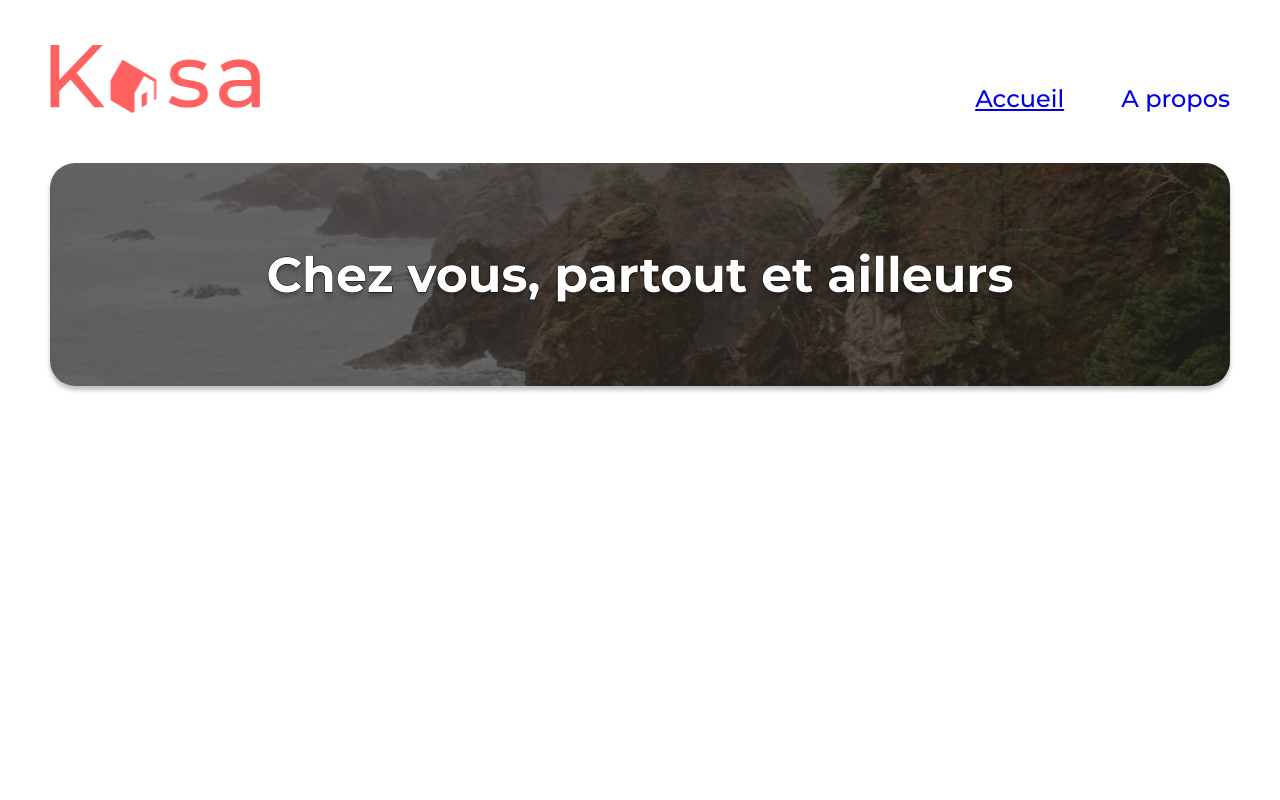
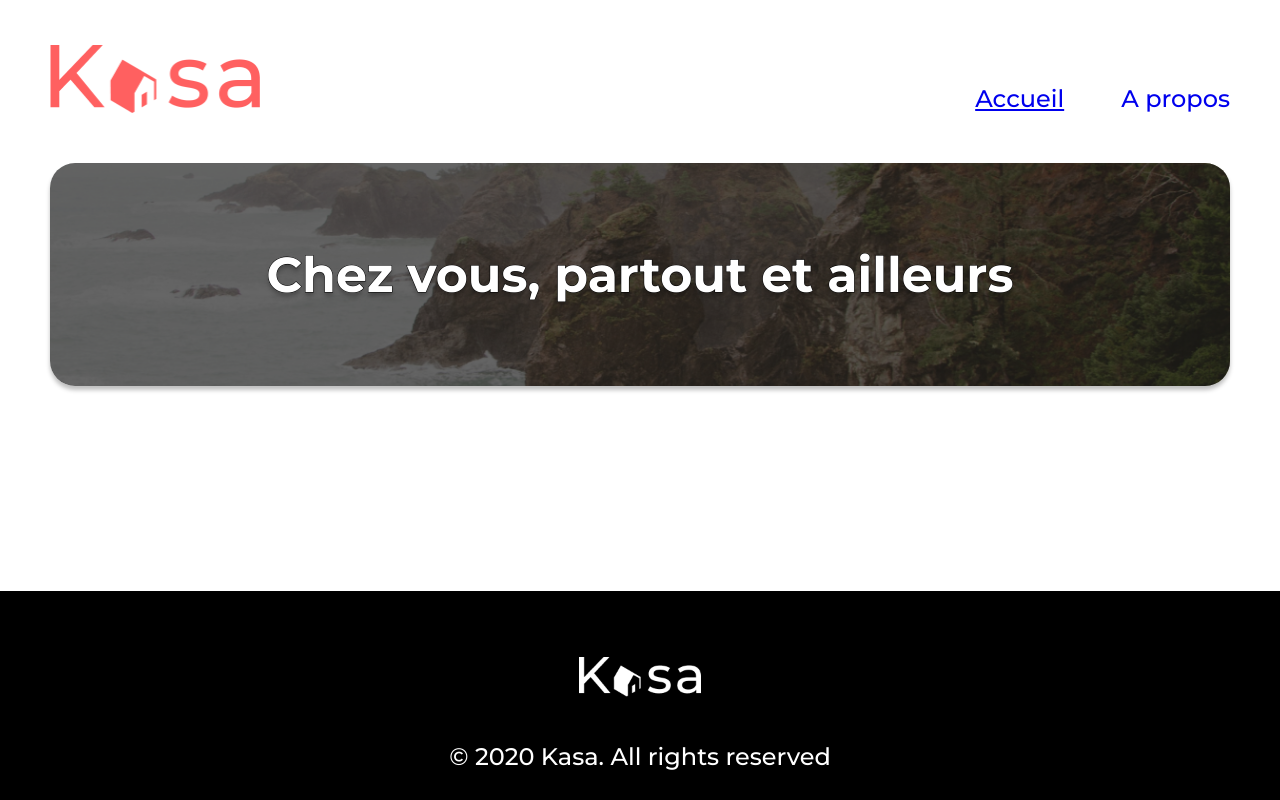
Before and after one commit to zafle/kasa, a React (Create React App) app: page / in a window 1280 px wide. Built offline with nearby package versions, Linux system fonts and the light colour scheme.

Commit message:
Footer component, Main component, undo change in package.json/browserList

```diff
--- a/src/components/Banner/index.jsx
+++ b/src/components/Banner/index.jsx
@@ -4,7 +4,7 @@ function Banner({ page, imageSrc, title }) {
   return (
     <header className={`main_banner main_banner--${page}`}>
       <img src={imageSrc} alt="paysage" />
-      {title && <h1>{title}</h1>}
+      {title ? <h1>{title}</h1> : null}
     </header>
   )
 }
--- a/src/index.jsx
+++ b/src/index.jsx
@@ -1,7 +1,7 @@
 import * as React from 'react'
 import { createRoot } from 'react-dom/client'
+import Router from './router'
 import reportWebVitals from './reportWebVitals'
-import Router from './router'
 
 const root = createRoot(document.getElementById('root'))
 
--- /dev/null
+++ b/src/layout/Footer/index.jsx
@@ -0,0 +1,13 @@
+import Logo from '../../assets/logo_white.png'
+import '../../styles/layout/_footer.scss'
+
+function Footer() {
+  return (
+    <footer>
+      <img src={Logo} alt="logo Kasa" />
+      <p>© 2020 Kasa. All rights reserved</p>
+    </footer>
+  )
+}
+
+export default Footer
--- /dev/null
+++ b/src/layout/Main/index.jsx
@@ -0,0 +1,7 @@
+import '../../styles/layout/_main.scss'
+
+function Main({ children }) {
+  return <main>{children}</main>
+}
+
+export default Main
--- a/src/router/index.jsx
+++ b/src/router/index.jsx
@@ -1,6 +1,8 @@
 import * as React from 'react'
 import { BrowserRouter, Routes, Route } from 'react-router-dom'
 import Header from '../layout/Header'
+import Main from '../layout/Main'
+import Footer from '../layout/Footer'
 import Home from '../pages/Home'
 import About from '../pages/About'
 import Error404 from '../pages/Error404'
@@ -10,13 +12,14 @@ function Router() {
   return (
     <BrowserRouter>
       <Header />
-      <main>
+      <Main>
         <Routes>
           <Route path="/" element={<Home />} />
           <Route path="/about" element={<About />} />
           <Route path="*" element={<Error404 />} />
         </Routes>
-      </main>
+      </Main>
+      <Footer />
     </BrowserRouter>
   )
 }
--- a/src/styles/base/_base.scss
+++ b/src/styles/base/_base.scss
@@ -31,15 +31,22 @@ body {
   margin: 0 auto;
 }
 
-main {
-  padding: 0 rem(20) rem(27);
-  margin: 0 auto;
+#root {
+  display: flex;
+  flex-direction: column;
+  height: 100vh;
+}
 
-  @media #{$medium-screen} {
-    padding: 0 rem(50) rem(50);
-  }
-  @media #{$x-large-screen} {
-    max-width: $site-max-width;
-    padding: 0 rem(100) rem(50);
-  }
-}
+// main {
+//   padding: 0 rem(20) rem(27);
+//   margin: 0 auto;
+//   width: 100%;
+
+//   @media #{$medium-screen} {
+//     padding: 0 rem(50) rem(50);
+//   }
+//   @media #{$x-large-screen} {
+//     max-width: $site-max-width;
+//     padding: 0 rem(100) rem(50);
+//   }
+// }
--- /dev/null
+++ b/src/styles/layout/_footer.scss
@@ -0,0 +1,36 @@
+@use '../abstract/variables' as *;
+@use '../abstract/functions' as *;
+
+footer {
+  height: rem(209);
+  background-color: $secondary-color;
+  display: flex;
+  flex-direction: column;
+  align-items: center;
+  justify-content: space-between;
+  padding-top: rem(66);
+  padding-bottom: rem(58);
+  margin-bottom: 0;
+  margin-top: auto;
+
+  @media #{$large-screen} {
+    padding-bottom: rem(29);
+  }
+
+  img {
+    width: rem(122);
+  }
+
+  p {
+    color: white;
+    font-weight: 500;
+    font-size: rem(12);
+    width: rem(122);
+    text-align: center;
+
+    @media #{$large-screen} {
+      font-size: rem(24);
+      width: 100%;
+    }
+  }
+}
--- a/src/styles/layout/_header.scss
+++ b/src/styles/layout/_header.scss
@@ -6,6 +6,7 @@
   justify-content: space-between;
   align-items: end;
   padding: rem(20) rem(20) rem(27);
+  width: 100%;
 
   @media #{$medium-screen} {
     padding: rem(45) rem(50) rem(50);
--- /dev/null
+++ b/src/styles/layout/_main.scss
@@ -0,0 +1,16 @@
+@use '../abstract/variables' as *;
+@use '../abstract/functions' as *;
+
+main {
+  padding: 0 rem(20) rem(27);
+  margin: 0 auto;
+  width: 100%;
+
+  @media #{$medium-screen} {
+    padding: 0 rem(50) rem(50);
+  }
+  @media #{$x-large-screen} {
+    max-width: $site-max-width;
+    padding: 0 rem(100) rem(50);
+  }
+}
```
Also changed, not shown: package.json (+12 -3 lines), src/assets/logo_white.png (added).
